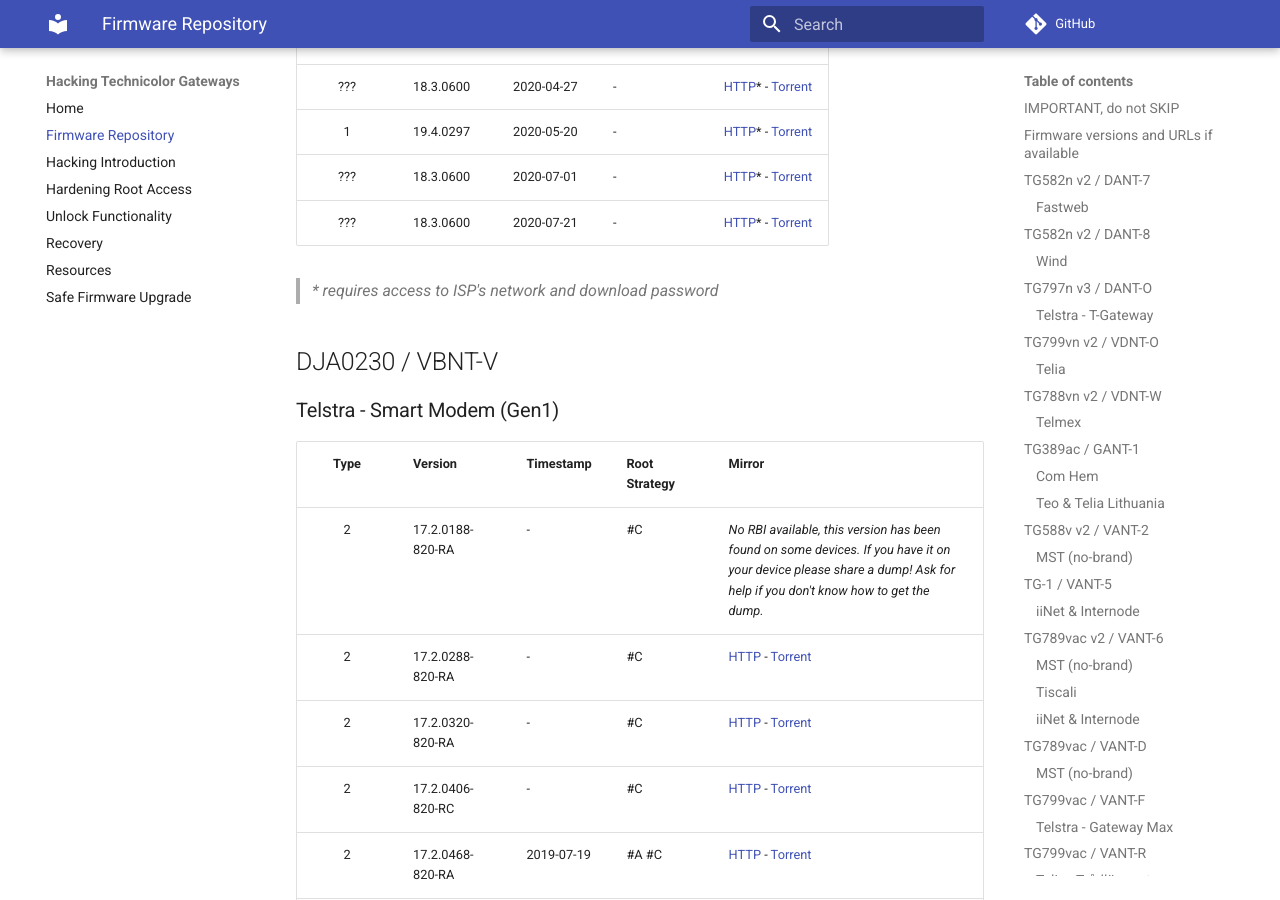
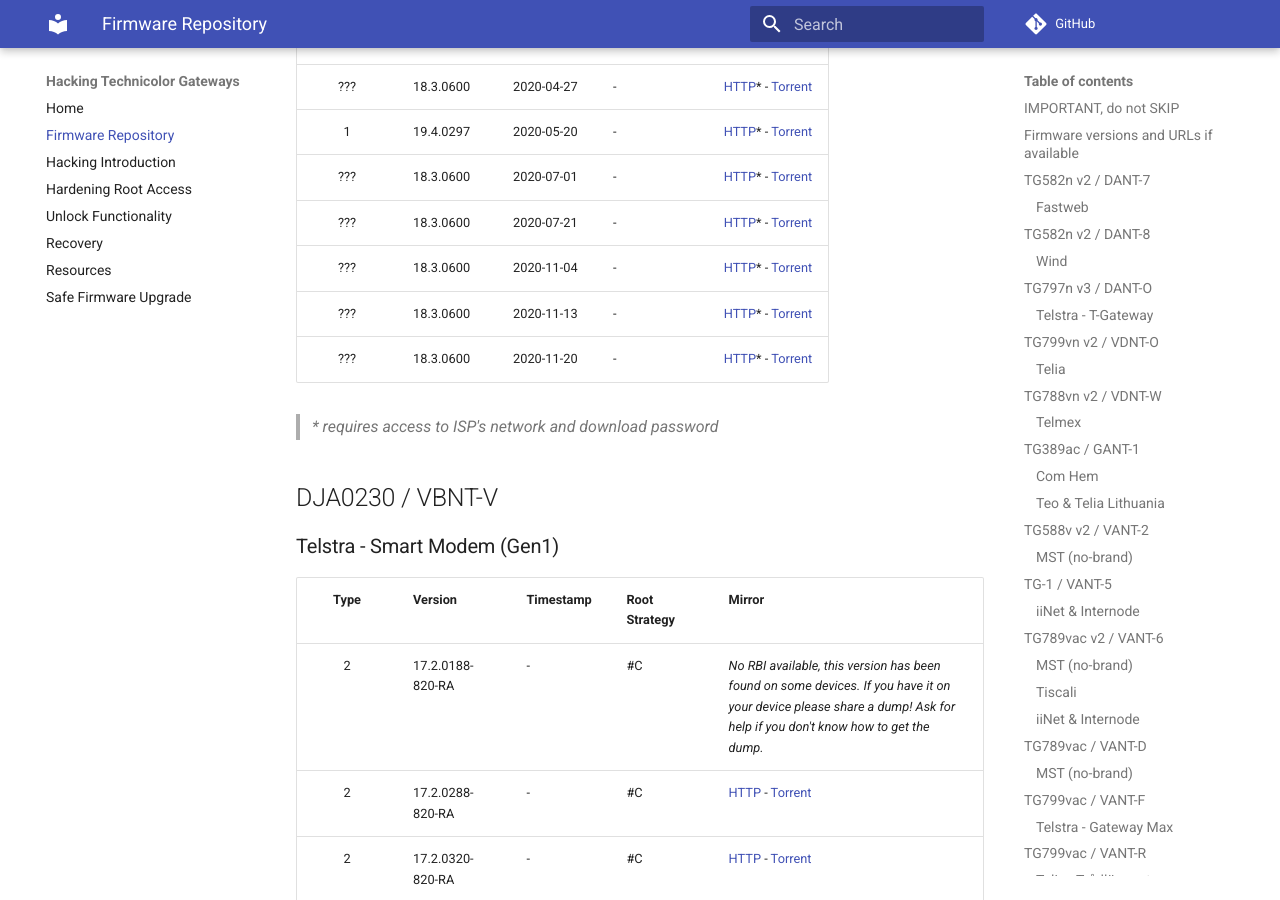
Before and after one commit to hack-technicolor/hack-technicolor, an MkDocs documentation site: the page built from docs/Repository.md, in a window 1280 px wide and 900 px high, scrolled down 17391 px. Built offline with MkDocs 1.6.1 and Material for MkDocs 9.7.7, drawn with Linux system fonts in a browser that asks for light colours; comment, search, counter and statistics services are not loaded.

Commit message:
add VBNT-S firmwares

```diff
--- a/docs/Repository.md
+++ b/docs/Repository.md
@@ -460,6 +460,9 @@
 | 1      | 19.4.0297          | 2020-05-20 | -             | [HTTP](http://156.54.126.84:80/Firmware/TR069/AGThomson/AGTHP_2.2.2_001_CLOSED.rbi)* - [Torrent](https://github.com/hack-technicolor/hack-technicolor/blob/master/torrents/vbnt-s/AGTHP_2.2.2_001_CLOSED.rbi.torrent?raw=true) |
 | ???    | 18.3.0600          | 2020-07-01 | -             | [HTTP](http://156.54.126.84:80/Firmware/TR069/AGThomson/AGTHP_2.2.1_004_CLOSED.rbi)* - [Torrent](https://github.com/hack-technicolor/hack-technicolor/blob/master/torrents/vbnt-s/AGTHP_2.2.1_004_CLOSED.rbi.torrent?raw=true) |
 | ???    | 18.3.0600          | 2020-07-21 | -             | [HTTP](http://156.54.126.84:80/Firmware/TR069/AGThomson/AGTHP_2.2.1_CLOSED.rbi)* - [Torrent](https://github.com/kevdagoat/hack-technicolor/blob/master/torrents/vbnt-s/AGTHP_2.2.1_CLOSED.rbi.torrent?raw=true) |
+| ???    | 18.3.0600          | 2020-11-04 | -             | [HTTP](http://156.54.126.84:80/Firmware/TR069/AGThomson/AGTHP_2.2.3_001_CLOSED.rbi)* - [Torrent](https://github.com/kevdagoat/hack-technicolor/blob/master/torrents/vbnt-s/AGTHP_2.2.3_001_CLOSED.rbi.torrent?raw=true) |
+| ???    | 18.3.0600          | 2020-11-13 | -             | [HTTP](http://156.54.126.84:80/Firmware/TR069/AGThomson/AGTHP_2.2.3_002_CLOSED.rbi)* - [Torrent](https://github.com/kevdagoat/hack-technicolor/blob/master/torrents/vbnt-s/AGTHP_2.2.3_002_CLOSED.rbi.torrent?raw=true) |
+| ???    | 18.3.0600          | 2020-11-20 | -             | [HTTP](http://156.54.126.84:80/Firmware/TR069/AGThomson/AGTHP_2.2.3_003_CLOSED.rbi)* - [Torrent](https://github.com/kevdagoat/hack-technicolor/blob/master/torrents/vbnt-s/AGTHP_2.2.3_003_CLOSED.rbi.torrent?raw=true) |
 
 > *\* requires access to ISP's network and download password*
 
```
Also changed, not shown: 3 other files.
